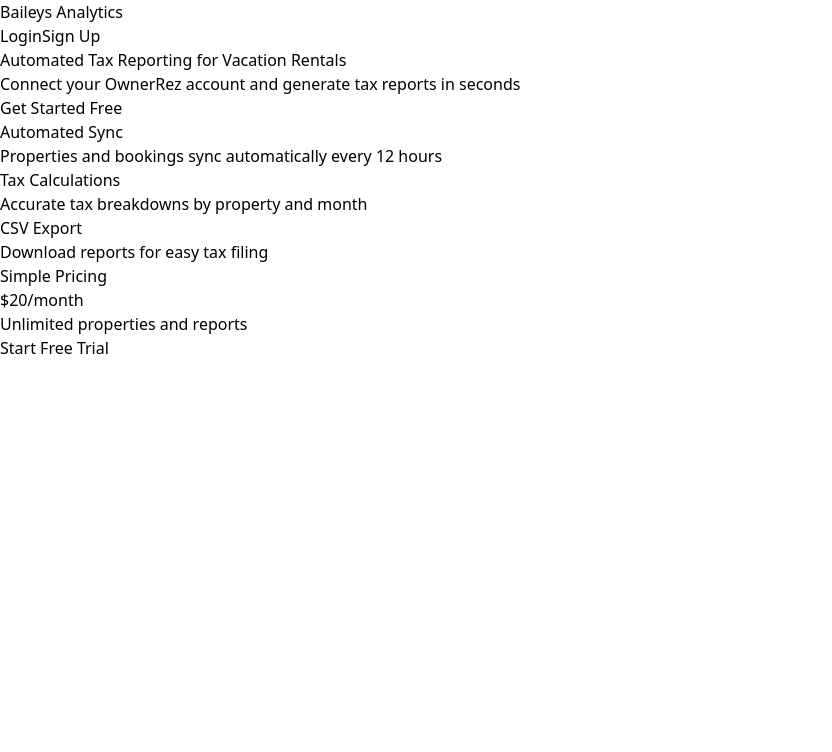
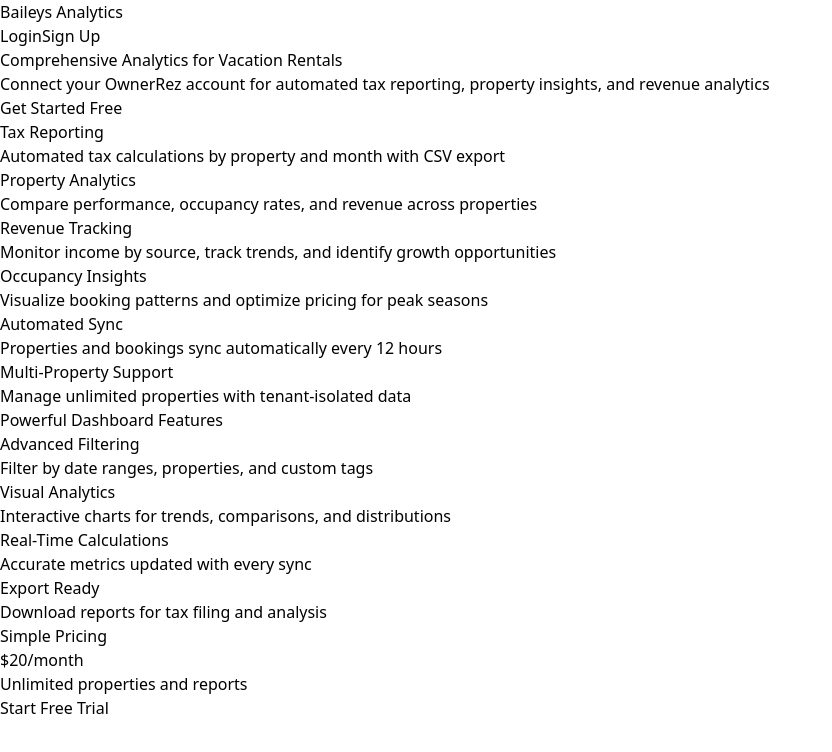
Before and after one commit to nicosalm/baileys-analytics, a React (Vite) app in the folder apps/web/: page / in a window 1280 px wide. Shown: the top 752 px of the page, without its empty margins (0-832 px from the left). Built offline with nearby package versions, Linux system fonts and the light colour scheme.

Commit message:
update landing page

```diff
--- a/apps/web/src/pages/Landing.tsx
+++ b/apps/web/src/pages/Landing.tsx
@@ -30,10 +30,10 @@ export const Landing = () => {
       <main className="max-w-6xl mx-auto p-4 py-16">
         <section className="text-center mb-16">
           <h2 className="text-4xl font-bold mb-4">
-            Automated Tax Reporting for Vacation Rentals
+            Comprehensive Analytics for Vacation Rentals
           </h2>
           <p className="text-xl text-gray-600 mb-8">
-            Connect your OwnerRez account and generate tax reports in seconds
+            Connect your OwnerRez account for automated tax reporting, property insights, and revenue analytics
           </p>
           {!isAuthenticated && (
             <Link to="/signup" className="px-6 py-3 bg-blue-600 text-white rounded text-lg">
@@ -44,22 +44,62 @@ export const Landing = () => {
 
         <section className="grid md:grid-cols-3 gap-8 mb-16">
           <div className="p-6 border rounded">
+            <h3 className="text-xl font-bold mb-2">Tax Reporting</h3>
+            <p className="text-gray-600">
+              Automated tax calculations by property and month with CSV export
+            </p>
+          </div>
+          <div className="p-6 border rounded">
+            <h3 className="text-xl font-bold mb-2">Property Analytics</h3>
+            <p className="text-gray-600">
+              Compare performance, occupancy rates, and revenue across properties
+            </p>
+          </div>
+          <div className="p-6 border rounded">
+            <h3 className="text-xl font-bold mb-2">Revenue Tracking</h3>
+            <p className="text-gray-600">
+              Monitor income by source, track trends, and identify growth opportunities
+            </p>
+          </div>
+          <div className="p-6 border rounded">
+            <h3 className="text-xl font-bold mb-2">Occupancy Insights</h3>
+            <p className="text-gray-600">
+              Visualize booking patterns and optimize pricing for peak seasons
+            </p>
+          </div>
+          <div className="p-6 border rounded">
             <h3 className="text-xl font-bold mb-2">Automated Sync</h3>
             <p className="text-gray-600">
               Properties and bookings sync automatically every 12 hours
             </p>
           </div>
           <div className="p-6 border rounded">
-            <h3 className="text-xl font-bold mb-2">Tax Calculations</h3>
+            <h3 className="text-xl font-bold mb-2">Multi-Property Support</h3>
             <p className="text-gray-600">
-              Accurate tax breakdowns by property and month
+              Manage unlimited properties with tenant-isolated data
             </p>
           </div>
-          <div className="p-6 border rounded">
-            <h3 className="text-xl font-bold mb-2">CSV Export</h3>
-            <p className="text-gray-600">
-              Download reports for easy tax filing
-            </p>
+        </section>
+
+        <section className="mb-16 bg-gray-50 p-8 rounded-lg">
+          <h3 className="text-2xl font-bold mb-6 text-center">Powerful Dashboard Features</h3>
+          <div className="grid md:grid-cols-2 gap-6">
+            <div>
+              <h4 className="font-bold mb-2">Advanced Filtering</h4>
+              <p className="text-gray-600">Filter by date ranges, properties, and custom tags</p>
+            </div>
+            <div>
+              <h4 className="font-bold mb-2">Visual Analytics</h4>
+              <p className="text-gray-600">Interactive charts for trends, comparisons, and distributions</p>
+            </div>
+            <div>
+              <h4 className="font-bold mb-2">Real-Time Calculations</h4>
+              <p className="text-gray-600">Accurate metrics updated with every sync</p>
+            </div>
+            <div>
+              <h4 className="font-bold mb-2">Export Ready</h4>
+              <p className="text-gray-600">Download reports for tax filing and analysis</p>
+            </div>
           </div>
         </section>
 
```
Also changed, not shown: 2 other files (tests, documents, lock files or other folders).
